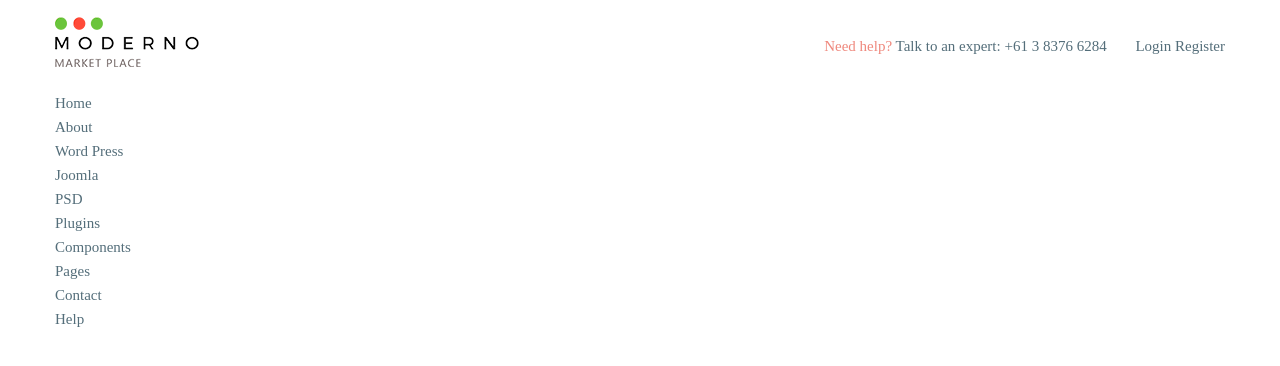
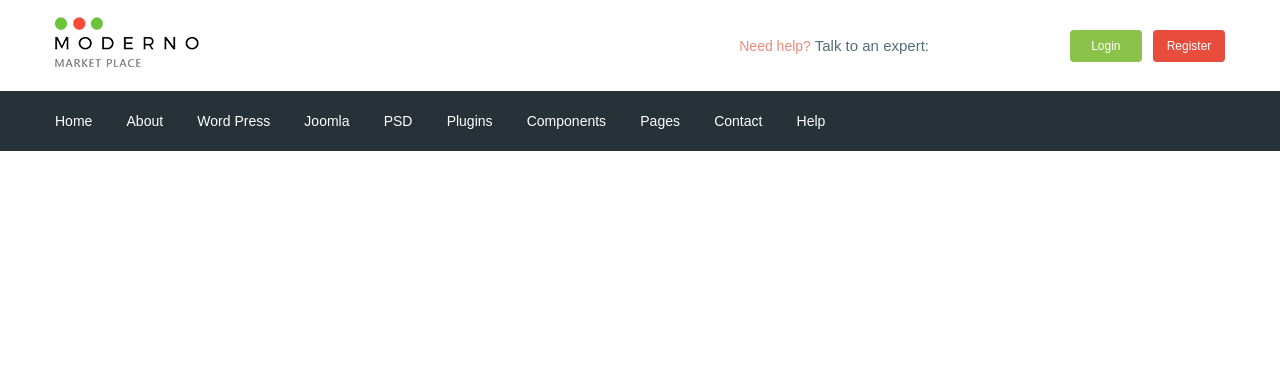
Before and after one commit to graf94/moderno, a website: page app/index.html in a window 1280 px wide. Drawn offline with nearby package versions, Linux system fonts and the light colour scheme; files that its build step writes are made by us from their sources.

Commit message:
added header

```diff
--- a/app/index.html
+++ b/app/index.html
@@ -32,8 +32,8 @@
                         <a class="basket" href="#">
 
                         </a>
-                        <a class="header__btn" href="">Login</a>
-                        <a class="header__btn" href="">Register</a>
+                        <a class="header__btn header__btn-login " href="">Login</a>
+                        <a class="header__btn header__btn-register" href="">Register</a>
                     </div>
                 </div>
             </div>
--- a/app/scss/_global.scss
+++ b/app/scss/_global.scss
@@ -11,7 +11,7 @@ html {
 a {
     display: inline-block;
     text-decoration: none;
-    color: $color-text;
+    color: $text;
 }
 
 ul,
@@ -22,10 +22,10 @@ li {
 }
 
 body {
-    font-family: 'Roboto-Regular';
+    font-family: 'Roboto-Regular', sans-serif;
     font-size: 15px;
     line-height: 24px;
-    color: $color-text;
+    color: $text;
 }
 
 .container {
--- a/app/scss/_vars.scss
+++ b/app/scss/_vars.scss
@@ -1 +1,4 @@
-$color-text:#546e7a;
+$text:#546e7a;
+$red: #e74c3c;
+$green:#8bc34a;
+$bg:#263238;
--- a/app/scss/style.scss
+++ b/app/scss/style.scss
@@ -11,8 +11,53 @@
 
 .header__text {
     margin-left: auto;
-    padding-right: 25px;
+    margin-right: 27px;
+    /*в видео margin 50px, пока не понял почему*/
     span {
         color: #ef887d;
     }
 }
+
+.header__btn {
+    width: 72px;
+    height: 32px;
+    color: #fff;
+    border-radius: 4px;
+    padding: 4px;
+    text-align: center;
+    font-size: 12px;
+}
+
+.header__btn-login {
+    background-color: $green;
+}
+
+.header__btn-register {
+    background-color: $red;
+    margin-left: 7px;
+}
+
+.header__menu {
+    background-color: $bg;
+}
+
+.menu {
+    height: 60px;
+    display: flex;
+    align-items: center;
+}
+
+.menu__list {
+    li {
+        display: inline-block;
+        &+li {
+            margin-left: 30px;
+        }
+    }
+}
+
+a {
+    color: #fff;
+    font-size: 14px;
+    font-family: 'Roboto-Medium', sans-serif;
+}
```
